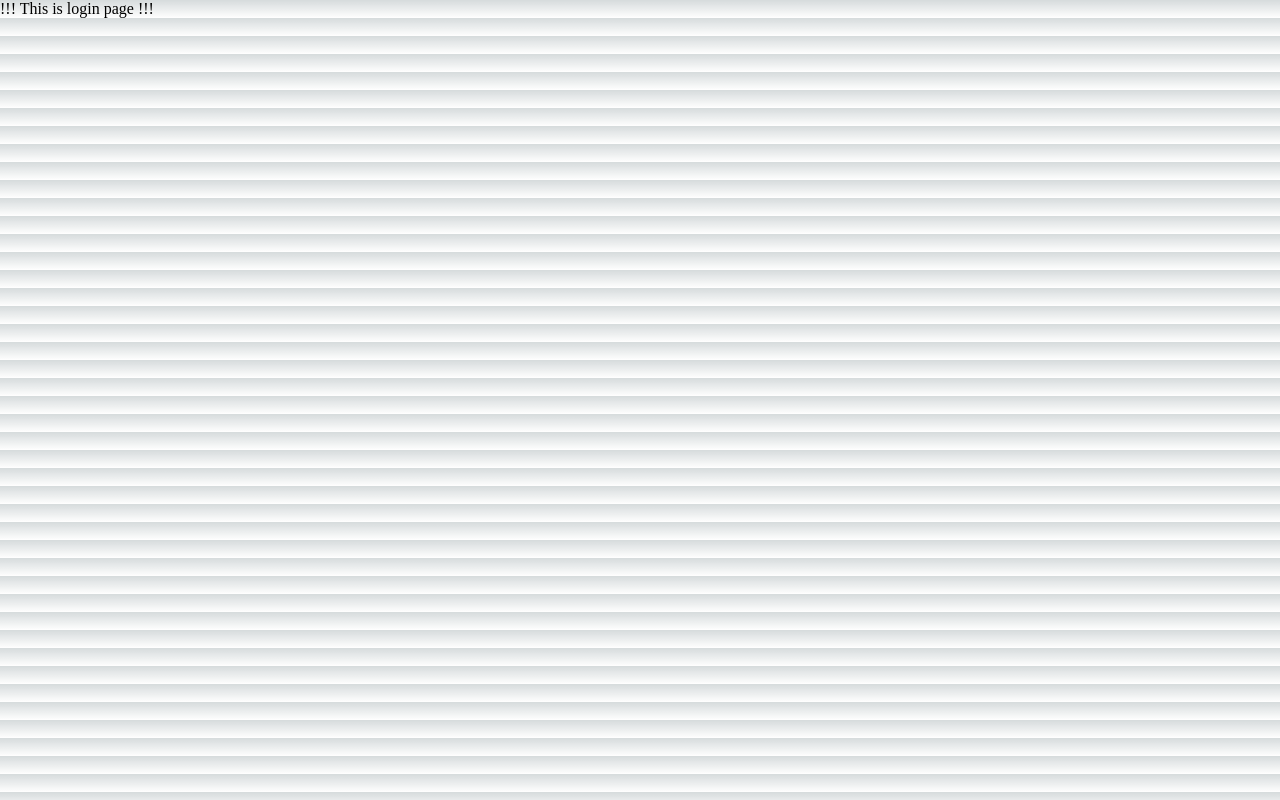
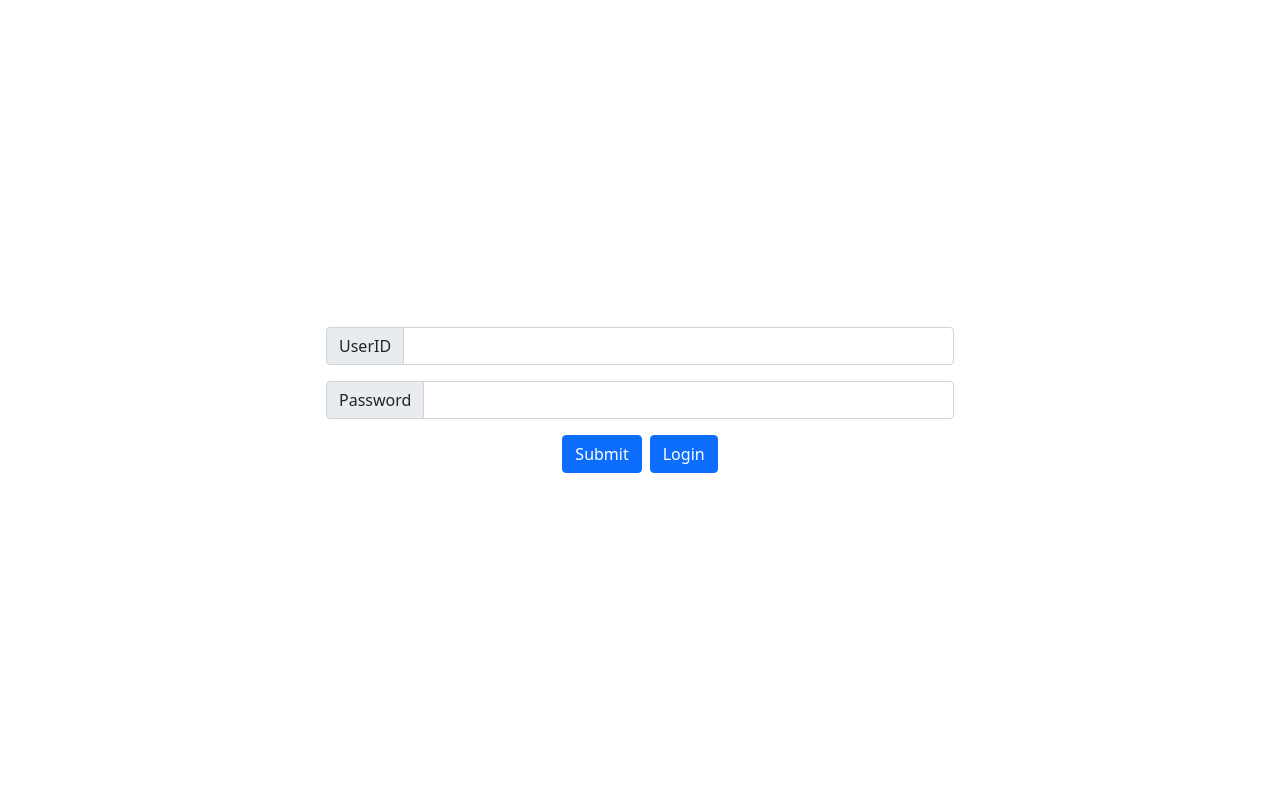
Before and after one commit to ichiro-ss/tagapp, a Next.js app in the folder front-end/front-app/: page /login in a window 1280 px wide. Built offline with nearby package versions, Linux system fonts and the light colour scheme.

Commit message:
ログイン画面（外観のみ）

```diff
--- a/front-end/front-app/src/pages/login.tsx
+++ b/front-end/front-app/src/pages/login.tsx
@@ -7,8 +7,24 @@ import { useRouter } from 'next/router'
 
 export default function login() {
   return (
-    <div>
-      !!! This is login page !!!
-    </div>
+    <>
+      <Header title="login"/>
+      <div className="container-fluid vh-100 d-flex align-items-center justify-content-center">
+        <div className="w-50 ">
+          <div className="input-group mb-3">
+            <span className="input-group-text" id="userIDForm">UserID</span>
+            <input type="text" className="form-control" aria-label="userid" aria-describedby="userIDform"/>
+          </div>
+          <div className="input-group mb-3">
+            <span className="input-group-text" id="pwForm">Password</span>
+            <input type="password" className="form-control"  aria-describedby="pwForm"/>
+          </div>
+          <div className="btn-toolbar d-flex justify-content-center">
+            <button type="button" className="btn btn-primary me-2">Submit</button>
+            <button type="button" className="btn btn-primary">Login</button>
+          </div>
+        </div>
+      </div>
+    </>
   );
 }
```
